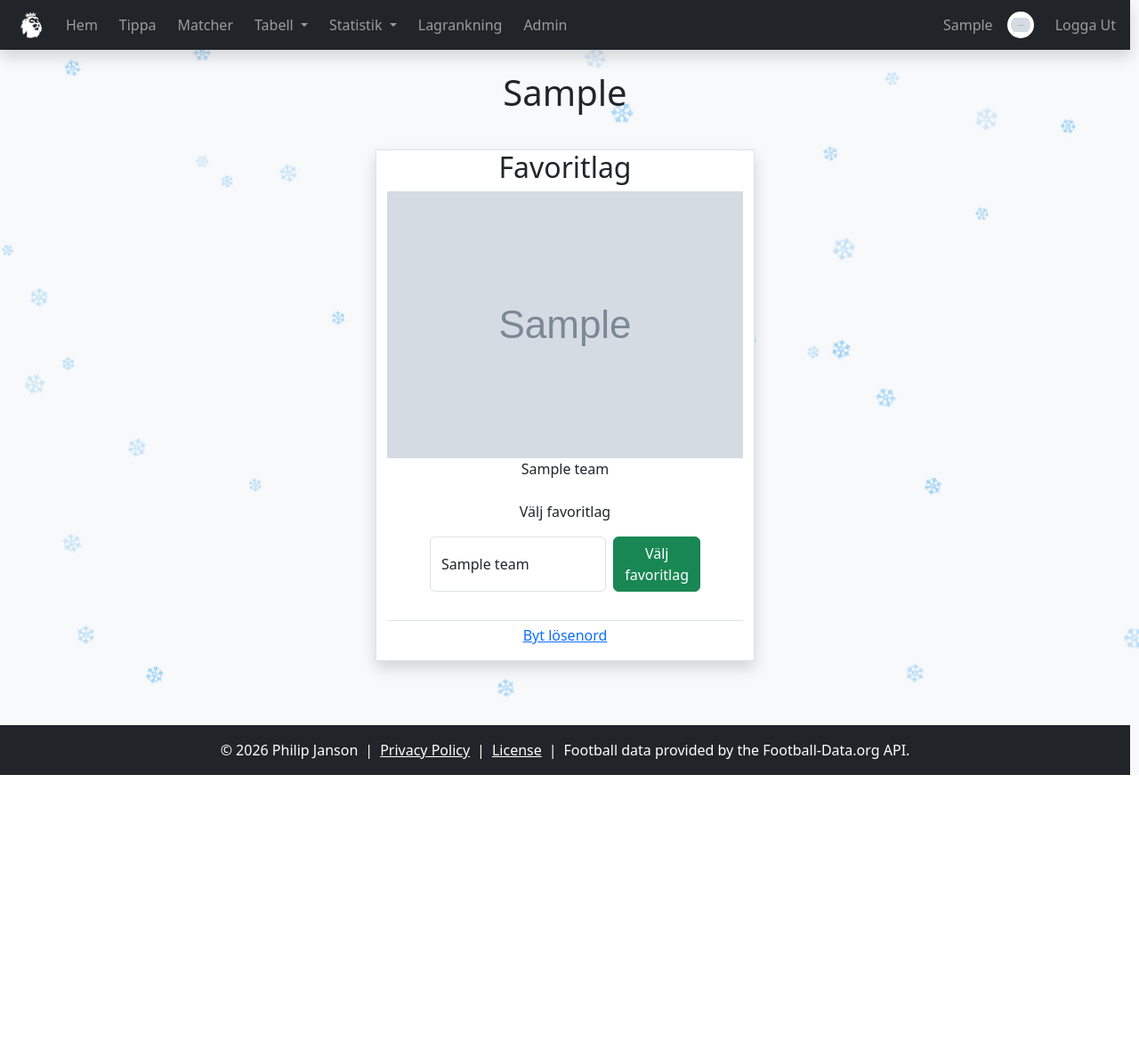
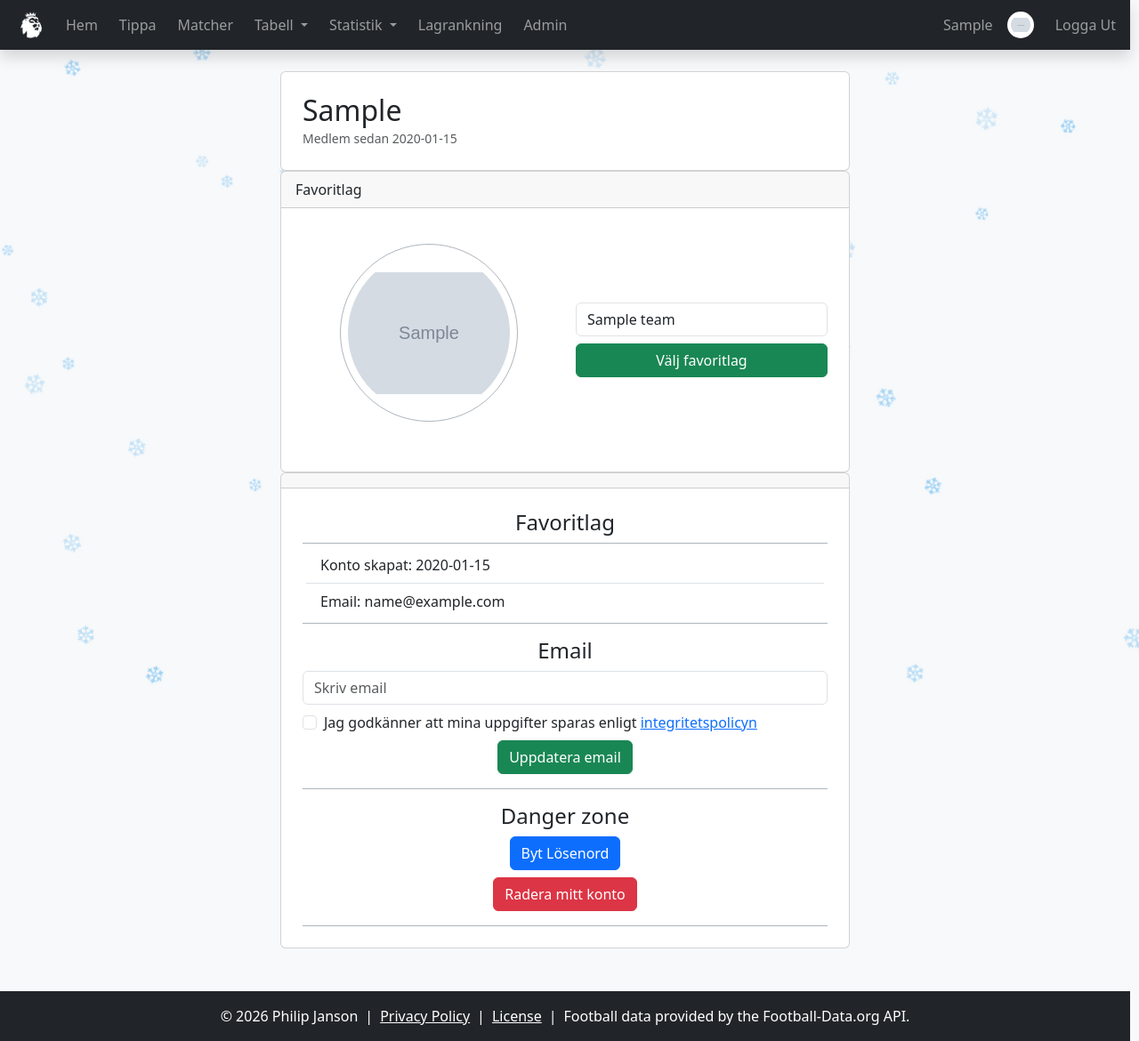
Before and after one commit to PhilipJanson/Premier-League-Tips, a Flask app: page /user/1 in a window 1280 px wide. Shown: the whole page at 89% size. Before the commit the page ends 871 px from the top, so only its background shows below. Run offline with Flask 3, Linux system fonts and the light colour scheme; a user stored in the database is signed in; tables that the repository leaves empty hold one stand-in row (values such as "Sample post"); grey boxes marked "Sample" are stand-in pictures; some libraries are stand-ins or nearby versions.

Commit message:
User page dev

```diff
--- a/website/__init__.py
+++ b/website/__init__.py
@@ -3,8 +3,8 @@
 import os
 
 from datetime import datetime, timedelta
-from flask import Flask, Response, render_template
-from flask_login import LoginManager
+from flask import Flask, Response, render_template, session
+from flask_login import LoginManager, logout_user, current_user
 from flask_migrate import Migrate
 from flask_sqlalchemy import SQLAlchemy
 from flask_wtf import CSRFProtect
@@ -13,8 +13,6 @@ from typing import Any
 
 # Database location, only used in dev environment
 DB_NAME = 'database.db'
-# Premier League ID
-LEAGUE_ID = 39
 # The current active season
 # Note: Only used as a fallback in case no active season is set in the database
 ACTIVE_SEASON = '2025'
@@ -87,30 +85,17 @@ def create_app() -> Flask:
     login_manager.login_view = 'auth.endpoint_login'
     login_manager.init_app(app)
 
-    @app.context_processor
-    def inject_context_data() -> dict[str, Any]:
-        now = datetime.now()
-        context = {
-            'general': None,
-            'season_data': None,
-            'now': now
-        }
-
-        try:
-            context['general'] = General.get()
-            context['season_data'] = Season.get_season_data()
-        except Exception as err:
-            app.logger.exception(err)
-
-        return context
-
     @login_manager.user_loader
     def load_user(user_id: str) -> User | None:
         return User.by_id(user_id)
 
-    @app.errorhandler(404)
-    def not_found_error(_error) -> Response:
-        return render_template('not_found.html'), 404
+    @app.before_request
+    def validate_session_version() -> None:
+        if not current_user.is_authenticated:
+            return
+
+        if session.get('session_version') != current_user.session_version:
+            logout_user()
 
     @app.after_request
     def set_security_headers(response: Response) -> Response:
@@ -154,4 +139,25 @@ def create_app() -> Flask:
         )
         return response
 
+    @app.context_processor
+    def inject_context_data() -> dict[str, Any]:
+        now = datetime.now()
+        context = {
+            'general': None,
+            'season_data': None,
+            'now': now
+        }
+
+        try:
+            context['general'] = General.get()
+            context['season_data'] = Season.get_season_data()
+        except Exception as err:
+            app.logger.exception(err)
+
+        return context
+
+    @app.errorhandler(404)
+    def not_found_error(_error) -> Response:
+        return render_template('not_found.html'), 404
+
     return app
--- a/website/auth.py
+++ b/website/auth.py
@@ -8,7 +8,8 @@ from flask import (
     redirect,
     url_for,
     request,
-    current_app
+    current_app,
+    session
 )
 from flask_login import login_user, login_required, logout_user, current_user
 from werkzeug.security import generate_password_hash, check_password_hash
@@ -38,6 +39,7 @@ def endpoint_login() -> Response:
         elif not login_user(user, remember=remember_me):
             flash("Något gick fel vid inloggning.", category='error')
         else:
+            session['session_version'] = user.session_version
             flash("Inloggad!", category='success')
             return redirect(url_for('views.endpoint_home'))
 
@@ -84,6 +86,7 @@ def endpoint_signup() -> Response:
             new_user = User.create(username, generate_password_hash(password))
             db.session.commit()
             login_user(new_user, remember=remember_me)
+            session['session_version'] = new_user.session_version
             flash("Konto skapat!", category='success')
             current_app.logger.info(
                 "New user created {username} ({uuid}).".format(username=new_user.username,
--- a/website/models.py
+++ b/website/models.py
@@ -35,6 +35,7 @@ class User(db.Model, UserMixin):
     email: Mapped[str] = mapped_column(String(100), nullable=True)
     timestamp: Mapped[datetime] = mapped_column(DateTime(timezone=True),
                                                 default=lambda: datetime.now(timezone.utc))
+    session_version: Mapped[int] = mapped_column(Integer, nullable=False, default=1)
     tips: Mapped[list['Tip']] = relationship("Tip", back_populates='user')
     results: Mapped[list['Result']] = relationship("Result", back_populates='user')
     favorite_team_id: Mapped[int] = mapped_column(ForeignKey('team.team_id'), nullable=True)
--- a/website/static/js/user.js
+++ b/website/static/js/user.js
@@ -2,7 +2,6 @@ document.addEventListener('DOMContentLoaded', () => {
   function setFavoriteTeam(userId, csrfToken) {
     const teamId = document.getElementById('set-favorite-team-select').value;
     if (!teamId) {
-      console.log('teamId was null');
       return;
     }
 
@@ -21,7 +20,21 @@ document.addEventListener('DOMContentLoaded', () => {
   const csrfToken = document
     .querySelector('meta[name="csrf-token"]')
     .getAttribute('content');
-  const button = document.getElementById('button-set-favorite-team');
-  const uuid = button.dataset.uuid;
-  button.addEventListener('click', () => setFavoriteTeam(uuid, csrfToken));
+  const userIdElement = document.getElementById('user-id');
+  const userId = userIdElement.dataset.uuid;
+
+  const favoriteTeamButton = document.getElementById(
+    'button-set-favorite-team'
+  );
+  favoriteTeamButton.addEventListener('click', () =>
+    setFavoriteTeam(userId, csrfToken)
+  );
+
+  const changePasswordButton = document.getElementById(
+    'button-change-password'
+  );
+  changePasswordButton.addEventListener(
+    'click',
+    () => (window.location.href = `/user/${userId}/change-password`)
+  );
 });
--- a/website/static/styles/style.css
+++ b/website/static/styles/style.css
@@ -162,6 +162,22 @@ html {
 }
 
 /*
+ * ======= User =======
+ */
+.user-card {
+  min-width: 15rem;
+  max-width: 40rem;
+  margin-left: auto;
+  margin-right: auto;
+}
+
+.user-team-logo {
+  width: 200px;
+  height: 200px;
+  object-fit: contain;
+}
+
+/*
  * ======= Misc =======
  */
 .team-logo-thumbnail {
--- a/website/templates/admin.html
+++ b/website/templates/admin.html
@@ -147,6 +147,9 @@
           <li class="list-group-item">
             <a href="https://dashboard.render.com/web" target="_blank">Render</a>
           </li>
+          <li class="list-group-item">
+            <a href="https://trello.com/" target="_blank">Trello</a>
+          </li>
         </ul>
       </div>
     </div>
--- a/website/templates/privacy_policy.html
+++ b/website/templates/privacy_policy.html
@@ -7,11 +7,11 @@
     <div class="card">
       <div class="card-header fw-bold">Privacy Policy</div>
       <div class="card-body">
-        <small class="text-muted">Version 1.0 | Last updated: 2025-12-31</small>
+        <small class="text-muted">Version 1.1 | Last updated: 2026-01-15</small>
 
         <h5 class="mt-3">Website Owner</h5>
         <p>Philip Janson. Contact at
-          <a href="mailto:ph8671ja-s@student.lu.se">ph8671ja-s@student.lu.se</a>
+          <a href="mailto:philip.janson@hotmail.com">philip.janson@hotmail.com</a>
         </p>
 
         <h5 class="mt-3">Purpose of site</h5>
--- a/website/templates/user.html
+++ b/website/templates/user.html
@@ -4,42 +4,116 @@
   {{ current_user.username | capitalize }}
 {% endblock %}
 
+{% macro user_card(title) %}
+  <div class="card user-card">
+    {% if title %}
+    <div class="card-header">
+      {{ title }}
+    </div>
+    {% endif %}
+    <div class="card-body p-4">
+      {{ caller() }}
+    </div>
+  </div>
+{% endmacro %}
+
 {% block content %}
-  <h1 class="pb-2 text-center">{{ current_user.username | capitalize }}</h1>
-  <div class="container text-center p-4">
-    <div class="row justify-content-center align-items-center">
-      <div class="col-auto border bg-white shadow">
-        <div class="border-bottom pb-3 mb-1">
-          <div class="mb-4">
-            <h2>Favoritlag</h2>
+  <div class="container">
+    {% call user_card() %}
+          <h2 class="mb-0">
+            {{ current_user.username | capitalize }}
+          </h2>
+          <small class="text-muted">
+            Medlem sedan {{ current_user.timestamp.strftime('%Y-%m-%d') }}
+          </small>
+    {% endcall %}
+    {% call user_card('Favoritlag') %}
+          <div class="row py-3">
+            <div class="d-flex flex-column col-12 col-sm-6 text-center justify-content-center">
               {% if current_user.favorite_team %}
                 <div>
-                <img src="{{ current_user.favorite_team.logo }}" alt="Logo"/>
-                <p>{{ current_user.favorite_team.short_name }}</p>
+                  <img class="border border-dark-subtle rounded-circle user-team-logo p-2 mb-3" src="{{ current_user.favorite_team.logo }}" alt="Logo"/>
                 </div>
               {% else %}
-              <p>Inget lag valt</p>
+                <p class="font-monospace">Inget lag valt</p>
               {% endif %}
             </div>
-          <div class="mb-3">Välj favoritlag</div>
-          <div class="mb-3 d-flex flex-row gap-2 mx-5">
+            <div class="d-flex flex-column col-12 col-sm-6 justify-content-center gap-2">
               <select class="form-control" name="set-favorite-team-select" id="set-favorite-team-select">
+                <option value="">Välj lag...</option>
                 {% for team in teams %}
-                <option value="{{ team.team_id }}">{{ team.short_name }}</option>
+                  <option value="{{ team.team_id }}" {% if current_user.favorite_team and current_user.favorite_team.team_id == team.team_id %} selected="selected" {% endif %}>{{ team.short_name }}</option>
                 {% endfor %}
               </select>
-            <button class="btn btn-success" type="button" id="button-set-favorite-team" data-uuid="{{ current_user.id }}">
+              <button class="btn btn-success" type="button" id="button-set-favorite-team">
                 Välj favoritlag
               </button>
             </div>
           </div>
-        <div class="mb-3">
-          <a href="{{ url_for('user.endpoint_change_password', user_id=current_user.id) }}">Byt lösenord</a>
+    {% endcall %}
+    <div class="card user-card">
+      <div class="card-header">
+      </div>
+      <div class="card-body p-4">
+        <!-- Favorite team -->
+        <h4 class="text-center">Favoritlag</h4>
+        <div class="border-bottom border-dark-subtle">
+
+        </div>
+        <!-- Data -->
+        <div class="border-bottom border-dark-subtle">
+          <ul class="list-group list-group-flush m-1">
+            <li class="list-group-item">
+              Konto skapat:
+              {{ current_user.timestamp.strftime('%Y-%m-%d') }}
+            </li>
+            <li class="list-group-item align-items-bottom">
+              <div class="text-truncate">
+                Email:
+                {% if current_user.email %}
+                  {{ current_user.email }}
+                {% else %}
+                  Ingen email
+                {% endif %}
+              </div>
+            </li>
+          </ul>
+        </div>
+        <!-- Email -->
+        <h4 class="text-center mt-3">Email</h4>
+        <div class="border-bottom border-dark-subtle pb-3">
+          <form class="text-center">
+            <div class="form-group mb-2">
+              <input type="email" class="form-control" id="email" name="email" placeholder="Skriv email" required="required"/>
+            </div>
+            <div class="form-group form-check mb-2 text-start">
+              <input type="checkbox" class="form-check-input" id="accept-privacy" name="accept-privacy" required="required"/>
+              <label class="form-check-label" for="accept-privacy">
+                Jag godkänner att mina uppgifter sparas enligt
+                <a href="{{ url_for('views.endpoint_privacy_policy') }}" target="_blank">
+                  integritetspolicyn
+                </a>
+              </label>
+            </div>
+            <button type="submit" class="btn btn-success">Uppdatera email</button>
+          </form>
+        </div>
+        <!-- Danger Zone -->
+        <h4 class="text-center mt-3">Danger zone</h4>
+        <div class="border-bottom border-dark-subtle pb-3">
+          <div class="d-flex flex-column align-items-center gap-2">
+            <button class="btn btn-primary" type="button" id="button-change-password">
+              Byt Lösenord
+            </button>
+            <button class="btn btn-danger" type="button" id="button-remove-user">
+              Radera mitt konto
+            </button>
           </div>
         </div>
       </div>
-
     </div>
+  </div>
+  <div class="hidded" id="user-id" data-uuid="{{ current_user.id }}"></div>
 {% endblock %}
 
 {% block script %}
```
Also changed, not shown: TODO.md (deleted, +0 -8 lines), README.md. Lines whose indentation alone changed are shown as unchanged.
